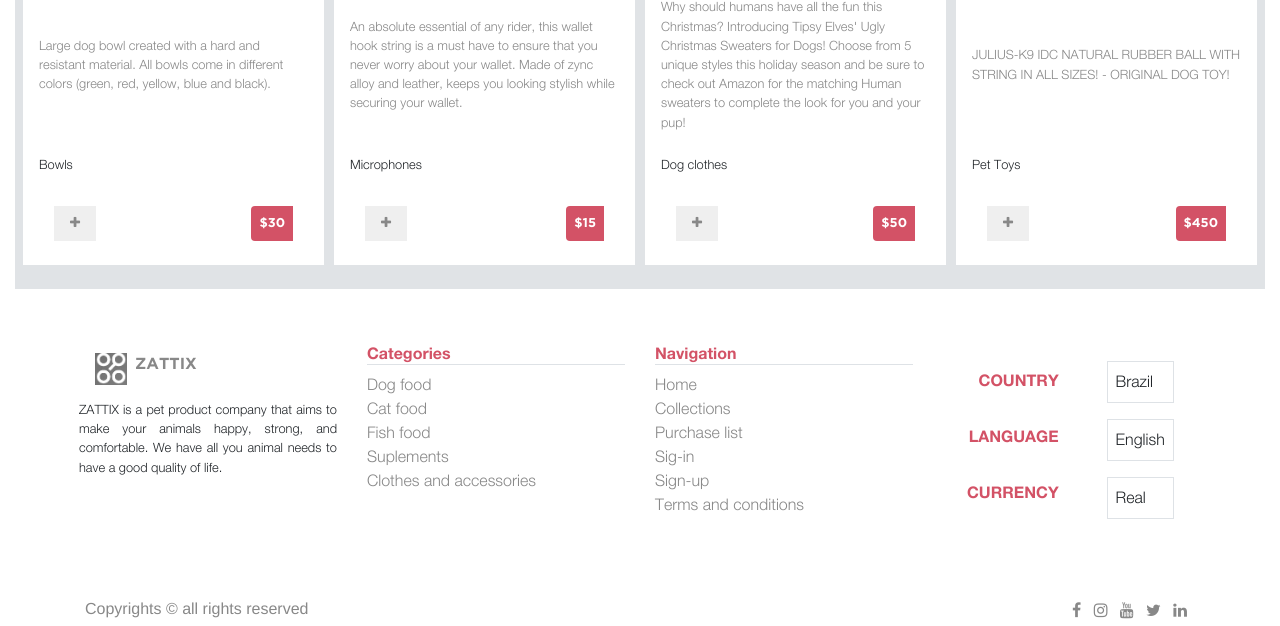
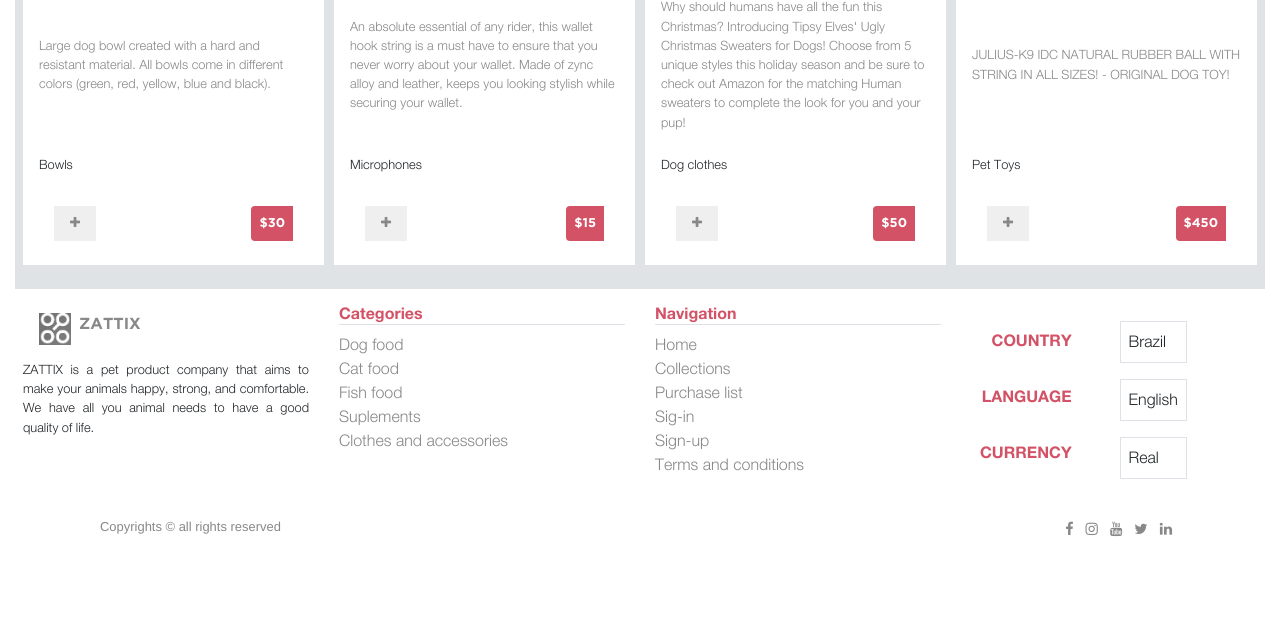
Before and after one commit to marcelomaidden/capstone_onlineshop, a plain HTML site: page index.html in a window 1280 px wide. Shown: the part 1521-2147 px from the top of the page. After the commit the page ends 2064 px from the top, so only its background shows below. Drawn offline with nearby package versions, Linux system fonts and the light colour scheme.

Commit message:
Changed products layout and footer to remove horizontal scrollbar on medium and small screens

```diff
--- a/assets/stylesheet/common.css
+++ b/assets/stylesheet/common.css
@@ -147,3 +147,8 @@ footer .logo img {
 .company-info {
   font-size: 80%;
 }
+
+.copyright,
+.copyright h6 {
+  font-size: 90%;
+}
--- a/assets/stylesheet/main.css
+++ b/assets/stylesheet/main.css
@@ -6,8 +6,12 @@
 
 @media (max-width: 767px) {
   .products {
-    grid-template-columns: repeat(2, 48%);
+    grid-template-columns: 1fr;
     grid-gap: 1px;
+  }
+
+  .products a {
+    justify-self: center;
   }
 }
 
--- a/index.html
+++ b/index.html
@@ -151,7 +151,8 @@
             <section class="d-grid products">
                 <article class="prod-item d-grid bg-white my-3 p-3 align-items-center text-align-center">
                     <a href = "#">
-                        <img src="https://www.allaboutdogfood.co.uk/images/Products1/160x160/europa-80-20-grain-free-potato-free-1.jpg" class = "mx-auto" alt="cat food"></a>
+                        <img src="https://www.allaboutdogfood.co.uk/images/Products1/160x160/europa-80-20-grain-free-potato-free-1.jpg"
+                        class = "mx-auto" alt="cat food"></a>
                     <p class = "text-gray">
                         " Europa Puppy is a 100% natural and grain-free food specially balanced,
                          like no other food on the market, by 60% meat/fish and 40% vegetables,
@@ -314,9 +315,9 @@
             </section>
         </section>
     </main>
-    <footer class = "footer d-flex flex-column flex-md-row mx-3 p-5">
-        <div class = "d-flex col-12 col-md-3 flex-column footer-logo">
-            <div class = "d-flex logo p-3">
+    <footer class = "footer container-fluid d-flex flex-column flex-md-row p-2">
+        <div class = "d-flex col-12 col-md-2 col-lg-3 flex-column footer-logo">
+            <div class = "d-flex flex-column flex-lg-row logo p-3">
                 <img src = "assets/images/logo.png" class = "pr-2" alt = "logo" />
                 <a href = "index.html" class = "gotham font-weight-bold text-gray">ZATTIX</a>
             </div>
@@ -324,7 +325,7 @@
                 ZATTIX is a pet product company that aims to make your animals happy, strong, and comfortable. We have all you animal needs to have a good quality of life.
             </div>
         </div>
-        <div class="d-flex flex-column col-12 col-md-3 pt-2">
+        <div class="d-flex flex-column col-12 col-md-2 col-lg-3 pt-2">
             <h6 class = "text-red font-weight-bold border-bottom">Categories</h6>
             <ul class="list-unstyled">
                 <li><a href = "#" class = "text-gray">Dog food</a></li>
@@ -334,7 +335,7 @@
                 <li><a href = "#" class = "text-gray">Clothes and accessories</a></li>
             </ul>
         </div>
-        <div class="d-flex flex-column col-12 col-md-3 pt-2">
+        <div class="d-flex flex-column col-12 col-md-2 col-lg-3 pt-2">
             <h6 class = "text-red font-weight-bold border-bottom">Navigation</h6>
             <ul class="list-unstyled">
                 <li><a href = "#" class = "text-gray">Home</a></li>
@@ -345,7 +346,7 @@
                 <li><a href = "#" class = "text-gray">Terms and conditions</a></li>
             </ul>
         </div>
-        <div class="d-flex col-12 col-md-3 pt-2">
+        <div class="d-flex col-12 col-md-6 col-lg-3 pt-2 mx-0 px-0">
             <ul class="list-unstyled text-right pr-2">
                 <li class = "text-uppercase text-red font-weight-bold p-2 m-3">Country</li>
                 <li class = "text-uppercase text-red font-weight-bold p-2 m-3">Language</li>
@@ -359,8 +360,8 @@
         </div>
     </footer>
     <div class="copyright container d-flex justify-content-between">
-        <h6 class = "text-gray">Copyrights &copy; all rights reserved</h6>
-        <div class="social text-gray">
+        <h6 class = "text-gray col-5 col-md-6">Copyrights &copy; all rights reserved</h6>
+        <div class="social text-gray col-7 col-md-6 text-right">
             <i class="fa fa-facebook pr-2"></i>
             <i class="fa fa-instagram pr-2"></i>
             <i class="fa fa-youtube pr-2"></i>
```
Also changed, not shown: search.html (+7 -7 lines).
